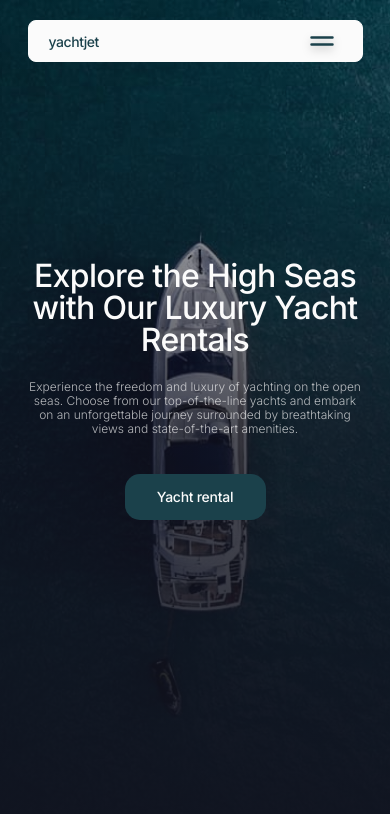
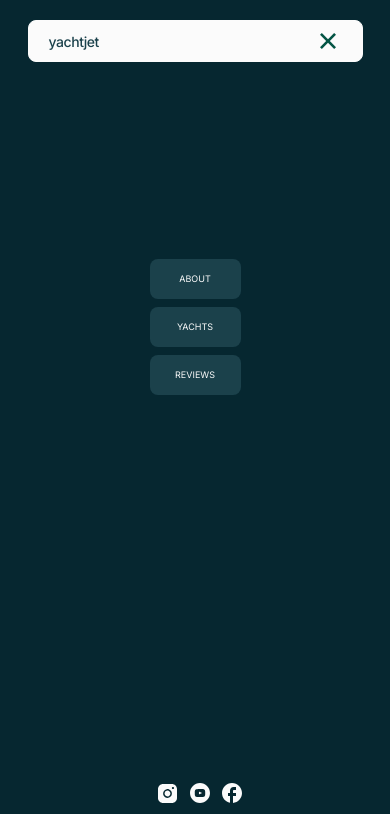
Before and after one commit to oleksandr-honchar/project-WaveDevX, a website built with Vite: page src/index.html in a window 390 px wide. Shown: the top 814 px of the page. Built offline with nearby package versions, Linux system fonts and the light colour scheme.

Commit message:
changed fc and hf

```diff
--- a/src/css/header.css
+++ b/src/css/header.css
@@ -213,7 +213,7 @@
 
 .menu-list-link:hover,
 .menu-list-link:focus {
-  background: rgba(27, 65, 75, 0.5);
+  background: rgba(251, 251, 251, 0.3);
 }
 
 .menu-list-socials {
--- a/src/partials/header.html
+++ b/src/partials/header.html
@@ -56,7 +56,7 @@
 
 <!-- mobilemenu -->
 
-<div class="mobile-menu">
+<div class="mobile-menu is-open">
   <div class="container menu-container">
     <a class="header-logo" href="./index.html">yachtjet</a>
     <button class="close-btn" type="button">
```
